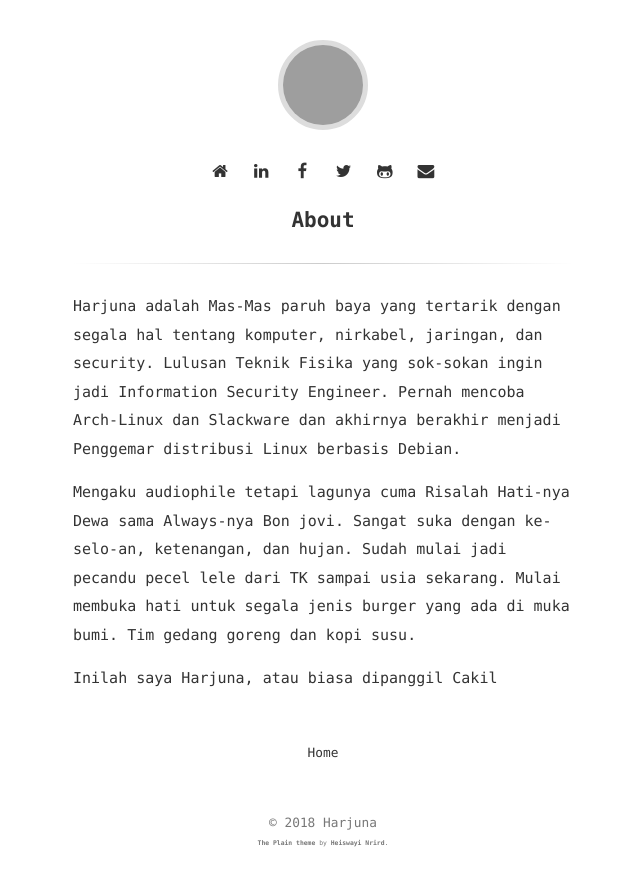
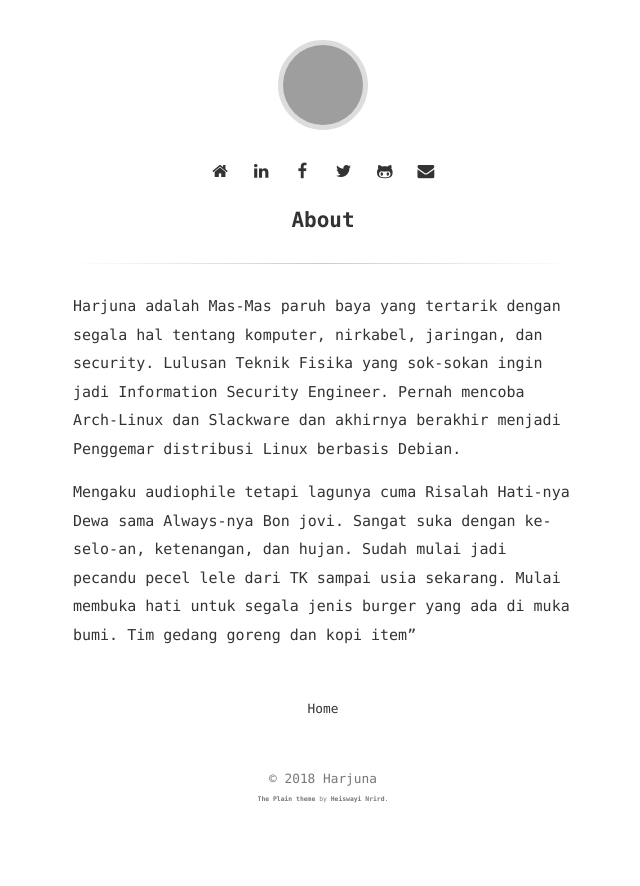
Before and after one commit to harjunacandra/harjuna.github.io, a Jekyll site: the page built from about.md, in a window 1280 px wide, cut to the strip 0-886 px from the top of the page. Shown: the whole strip, without its empty margins (317-957 px from the left). Built offline with Jekyll 4.4.1, drawn with Linux system fonts in a browser that asks for light colours; grey boxes are pictures that could not be loaded.

Commit message:
ganti about me

```diff
--- a/about.md
+++ b/about.md
@@ -4,6 +4,4 @@ title: About
 ---
 Harjuna adalah Mas-Mas paruh baya yang tertarik dengan segala hal tentang komputer, nirkabel, jaringan, dan security.  Lulusan Teknik Fisika yang sok-sokan ingin jadi Information Security Engineer. Pernah mencoba Arch-Linux dan Slackware dan akhirnya berakhir menjadi Penggemar distribusi Linux berbasis Debian.
 
-Mengaku audiophile tetapi lagunya cuma Risalah Hati-nya Dewa sama Always-nya Bon jovi. Sangat suka dengan ke-selo-an, ketenangan, dan hujan.  Sudah mulai jadi pecandu  pecel lele dari TK sampai usia sekarang. Mulai membuka hati untuk segala jenis burger yang ada di muka bumi. Tim gedang goreng dan kopi susu.
-
-Inilah saya Harjuna, atau biasa dipanggil Cakil
+Mengaku audiophile tetapi lagunya cuma Risalah Hati-nya Dewa sama Always-nya Bon jovi. Sangat suka dengan ke-selo-an, ketenangan, dan hujan.  Sudah mulai jadi pecandu  pecel lele dari TK sampai usia sekarang. Mulai membuka hati untuk segala jenis burger yang ada di muka bumi. Tim gedang goreng dan kopi item"
```
